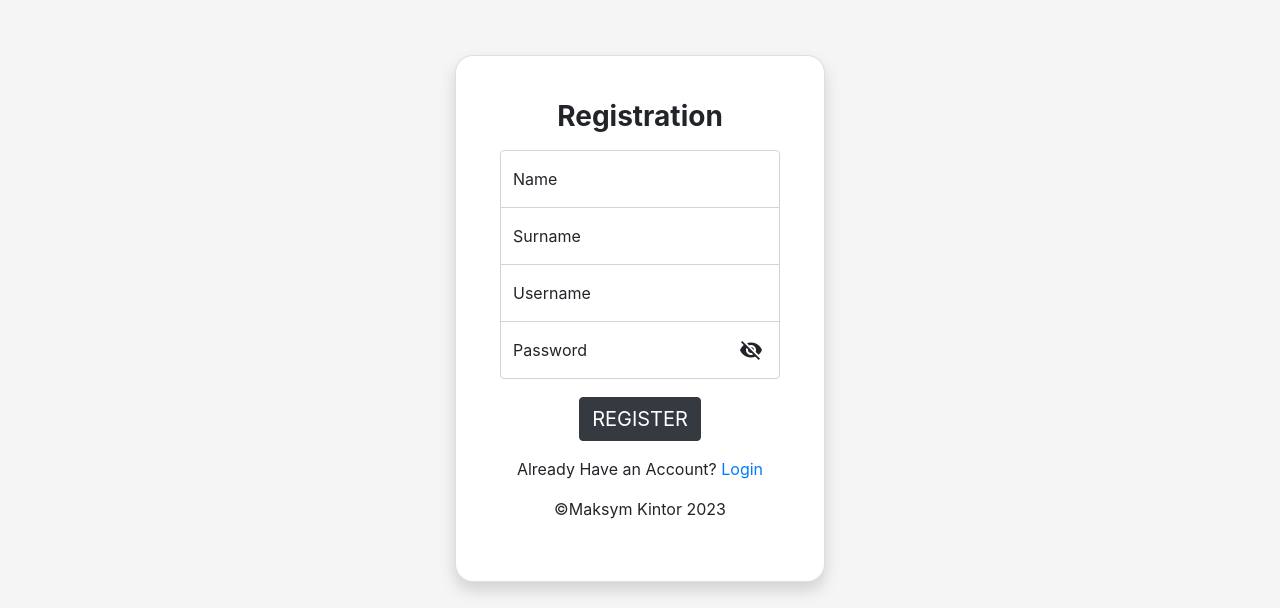
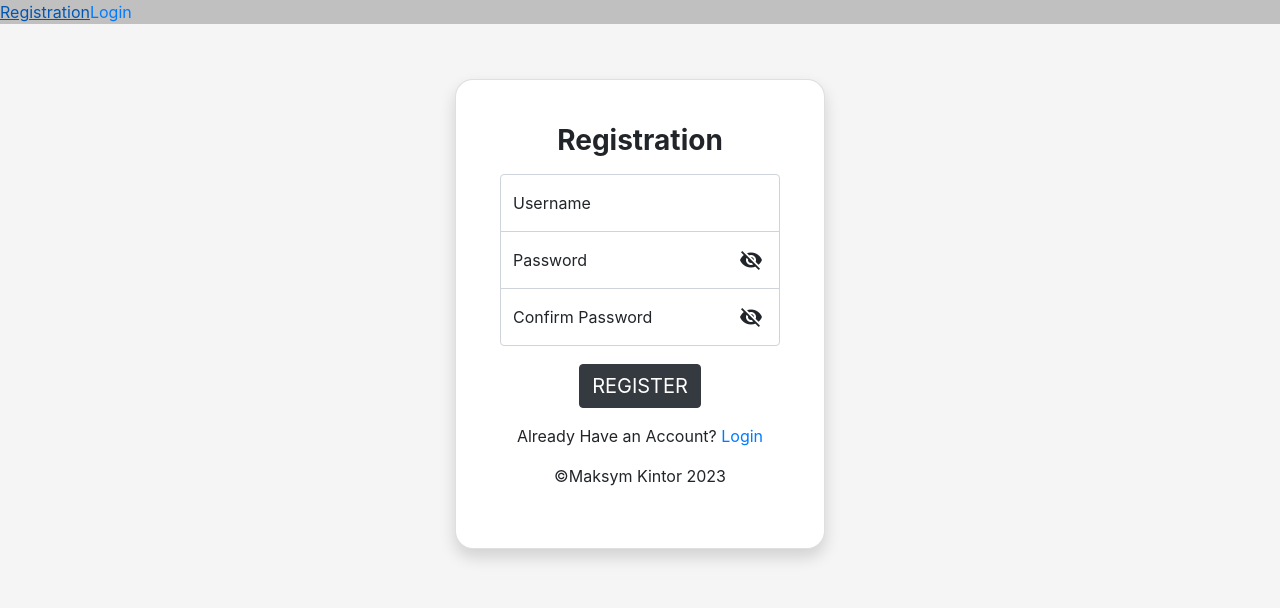
Before and after one commit to MaksymDoremi/FinalDjangoChat, a Django app: template finalchat/core/templates/registration.html in a window 1280 px wide. Shown: the top 608 px of the page. Run offline with Django 5.2, Linux system fonts and the light colour scheme; the template is opened without the code that fills it: values that come from a table or form of the project are taken from there, others are empty; some libraries are stand-ins or nearby versions.

Commit message:
working on sign up

```diff
--- a/finalchat/core/templates/base.html
+++ b/finalchat/core/templates/base.html
@@ -29,6 +29,8 @@
     <!-- NAVBAR -->
     <nav class="navba d-flex justify-content-start" style="background-color: rgb(192, 192, 192); height: 100px;">
         {% block buttons %}
+        <a href={% url "registration" %}>Registration</a>
+        <a href={% url "login" %}>Login</a>
         {% endblock buttons %}
       </div>
     </nav>
--- a/finalchat/core/templates/registration.html
+++ b/finalchat/core/templates/registration.html
@@ -7,31 +7,28 @@
   <main class="form-signin w-100 m-auto" id="loginCard">
     <div class="card shadow p-4 bg-body" style="border-radius: 18px;">
       <div class="card-body">
-          <form action="{% url 'registration' %}" method="POST" enctype="multipart/form-data">
+        <form action="." method="post">
           {% csrf_token %}
           <div class="d-flex justify-content-center">
             <h1 class="h3 mb-3 fw-normal"><b>Registration</b></h1>
           </div>
           <div class="form-floating">
-              <input type="text" class="form-control" name="nameInput" id="nameInput" placeholder="Name" style="margin-bottom: -1px;
+            <input type="text" class="form-control" name="username" id="username" placeholder="Username"style="margin-bottom: -1px;
             border-bottom-right-radius: 0;
-              border-bottom-left-radius: 0;" required />
-              <label for="nameInput">Name</label>
-            </div>
-            <div class="form-floating">
-              <input type="text" class="form-control" name="surNameInput" id="surNameInput" placeholder="Surname" style="border-radius: 0; margin-bottom:-1px;" required />
-              <label for="surNameInput">Surname</label>
-            </div>
-            <div class="form-floating">
-              <input type="text" class="form-control" name="usernameInput" id="usernameInput" placeholder="Username" style="border-radius: 0; margin-bottom:-1px;" required autocomplete="given-name" />
+            border-bottom-left-radius: 0;" required autocomplete="given-name" />
             <label for="usernameInput">Username</label>
           </div>
           <div class="form-floating">
-              <input type="password" class="form-control" name="passwordInput" id="passwordInput" placeholder="Password" style="margin-bottom: 10px;
+            <input type="password" class="form-control" name="password1" id="password" placeholder="Password" style="border-radius: 0; margin-bottom:-1px;" required autocomplete="new-password" />
+            <label for="password">Password</label>
+            <i class="material-icons eye" id="passwordEye">visibility_off</i>
+          </div>
+          <div class="form-floating">
+            <input type="password" class="form-control" name="password2" id="password2" placeholder="Confirm Password" style="margin-bottom: 10px;
           border-top-left-radius: 0;
-						border-top-right-radius: 0;" required required autocomplete="new-password" />
-              <label for="passwordInput">Password</label>
-              <i class="material-icons eye" id="passwordEye">visibility_off</i>
+          border-top-right-radius: 0;" required autocomplete="new-password" />
+            <label for="password2">Confirm Password</label>
+            <i class="material-icons eye" id="password2Eye">visibility_off</i>
           </div>
           <div class="d-flex justify-content-center">
             <button class="btn w-45 btn-dark myBtn mt-2" id="registerBtn" name="submit" type="submit">REGISTER</button>
@@ -43,6 +40,16 @@
           <div class="d-flex justify-content-center">
             <p class="mt-3 mb-3 text-body-secondary">&copy;Maksym Kintor 2023</p>
           </div>
+
+          {% if form.errors %}
+            {% for field in form %}
+              {% for error in field.errors %}
+                <div>
+                  <p>{{error|escape}}</p>
+                </div>
+              {% endfor %}
+            {% endfor %}
+          {% endif %}
         </form>
       </div>
     </div>
--- a/finalchat/core/urls.py
+++ b/finalchat/core/urls.py
@@ -3,7 +3,7 @@ from . import views
 
 urlpatterns = [
     path('', views.frontpage, name='frontpage'),
-    path('login/', views.login, name='login'),
+    path('login/', views.signin, name='login'),
     path('registration/', views.registration, name='registration')
 
 ]
--- a/finalchat/static/script.js
+++ b/finalchat/static/script.js
@@ -4,50 +4,20 @@ $(document).ready(function() {
     $("#passwordEye").click(function() {
         if ($("#passwordEye").html() == "visibility_off") {
             $("#passwordEye").html("visibility");
-            $("#passwordInput").attr('type', 'text');
+            $("#password").attr('type', 'text');
         } else {
             $("#passwordEye").html("visibility_off");
-            $("#passwordInput").attr('type', 'password');
+            $("#password").attr('type', 'password');
         }
     });
 
-    $("#confirmPasswordEye").click(function() {
-        if ($("#confirmPasswordEye").html() == "visibility_off") {
-            $("#confirmPasswordEye").html("visibility");
-            $("#confirmPasswordInput").attr('type', 'text');
+    $("#password2Eye").click(function() {
+        if ($("#password2Eye").html() == "visibility_off") {
+            $("#password2Eye").html("visibility");
+            $("#password2").attr('type', 'text');
         } else {
-            $("#confirmPasswordEye").html("visibility_off");
-            $("#confirmPasswordInput").attr('type', 'password');
-        }
-    });
-
-    $("#oldPasswordEye").click(function() {
-        if ($("#oldPasswordEye").html() == "visibility_off") {
-            $("#oldPasswordEye").html("visibility");
-            $("#oldPasswordInput").attr('type', 'text');
-        } else {
-            $("#oldPasswordEye").html("visibility_off");
-            $("#oldPasswordInput").attr('type', 'password');
-        }
-    });
-
-    $("#newPasswordEye").click(function() {
-        if ($("#newPasswordEye").html() == "visibility_off") {
-            $("#newPasswordEye").html("visibility");
-            $("#newPasswordInput").attr('type', 'text');
-        } else {
-            $("#newPasswordEye").html("visibility_off");
-            $("#newPasswordInput").attr('type', 'password');
-        }
-    });
-
-    $("#confirmNewPasswordEye").click(function() {
-        if ($("#confirmNewPasswordEye").html() == "visibility_off") {
-            $("#confirmNewPasswordEye").html("visibility");
-            $("#confirmNewPasswordInput").attr('type', 'text');
-        } else {
-            $("#confirmNewPasswordEye").html("visibility_off");
-            $("#confirmNewPasswordInput").attr('type', 'password');
+            $("#password2Eye").html("visibility_off");
+            $("#password2").attr('type', 'password');
         }
     });
 
```
Also changed, not shown: finalchat/core/views.py (+12 -2 lines). Lines whose indentation alone changed are shown as unchanged.
